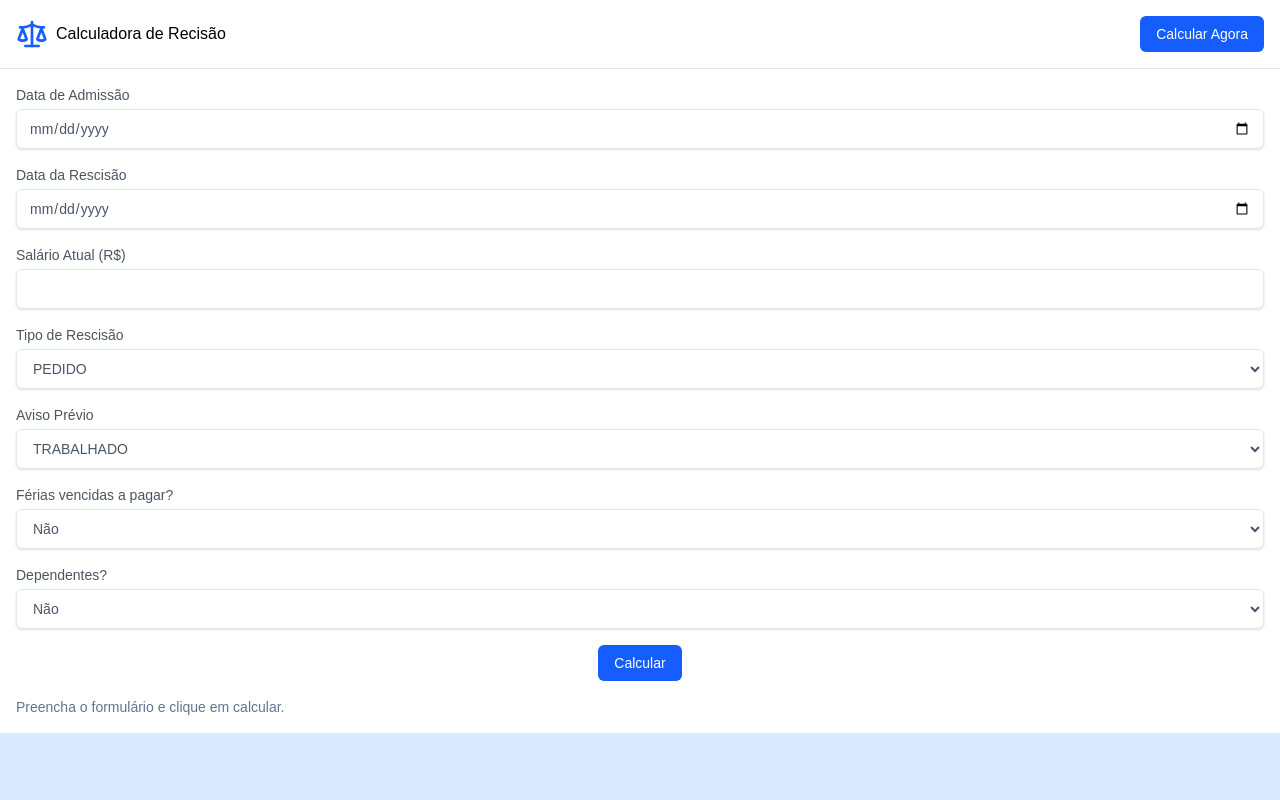
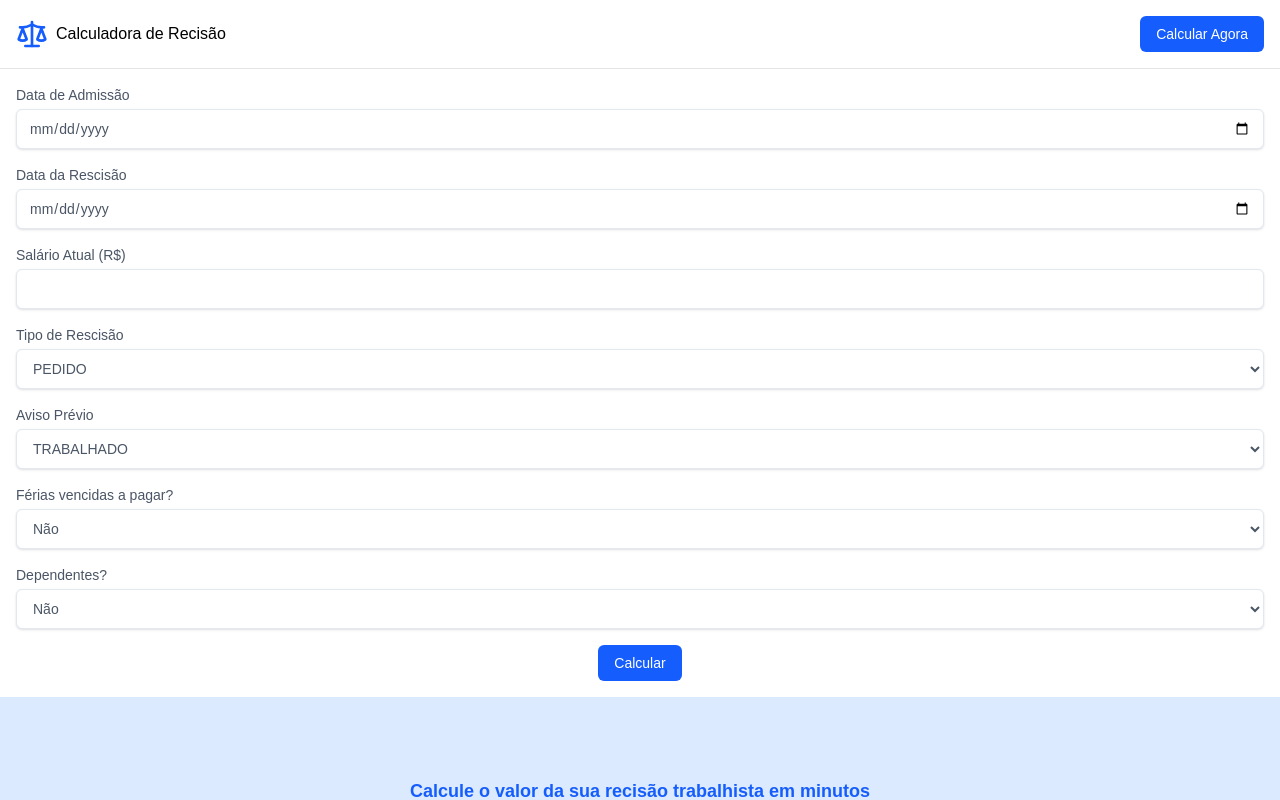
Before and after one commit to JeanCelin/calculadora-de-recisao, a Next.js app: page / in a window 1280 px wide. Shown: the top 800 px of the page. Built offline with nearby package versions, Linux system fonts and the light colour scheme.

Commit message:
- Added defensive checks to ensure result data is valid before rendering

```diff
--- a/app/components/Form.tsx
+++ b/app/components/Form.tsx
@@ -76,17 +76,18 @@ export default function Form() {
         feriasVencidasPeriodos,
         quantidadeDependentes,
       };
-      console.log(dados)
+
       // persistir globalmente
       setDados(dados);
+      console.log(dados);
+      // calcular (pode ser sync ou async — aqui trato como sync)
 
-      // calcular (pode ser sync ou async — aqui trato como sync)
+      if (dados) {
         const resultCalc = calcRecisorio(dados);
-
-      if (resultCalc !== undefined && resultCalc !== null) {
         setResult(resultCalc);
+        console.log(resultCalc);
       } else {
-        setResult(false);
+        console.log("sem dados");
       }
     } catch (err) {
       // lide com erros de validação de forma amigável
@@ -111,10 +112,11 @@ export default function Form() {
 
   const handleDependentesChange = (e: string) => {
     const teste = Number(e) === 0 ? false : true;
-    if (!teste) setQntDependentes(0)
+    if (!teste) setQntDependentes(0);
     setDependentes(teste);
   };
   return (
+    <>
       <form className="grid text gap-4 p-4" onSubmit={handleSubmit}>
         <div className="flex gap-1 flex-col">
           <label htmlFor="dataAdmissao">Data de Admissão </label>
@@ -282,9 +284,8 @@ export default function Form() {
         <button type="submit" className="btn btn-primary text-nowrap m-auto">
           Calcular
         </button>
-      <div>
-        <Result result={result}></Result>
-      </div>
       </form>
+      <div>{result && <Result result={result}></Result>}</div>
+    </>
   );
 }
--- a/app/components/Result.tsx
+++ b/app/components/Result.tsx
@@ -6,16 +6,11 @@ export default function Result({
 }: {
   result: Resposta | false | undefined;
 }) {
-  console.log(result);
   if (!result) {
-    return (
-      <p className="text-slate-500">
-        Preencha o formulário e clique em calcular.
-      </p>
-    );
+    return <p>Complete o Formulário</p>;
   }
+
   const { deducao, fgts, totalLiquido, verbas } = result;
-
   return (
     <div
       className="pl-4 pr-4 pt-6 pb-6  border border-stone-50
```
Lines whose indentation alone changed are shown as unchanged.
